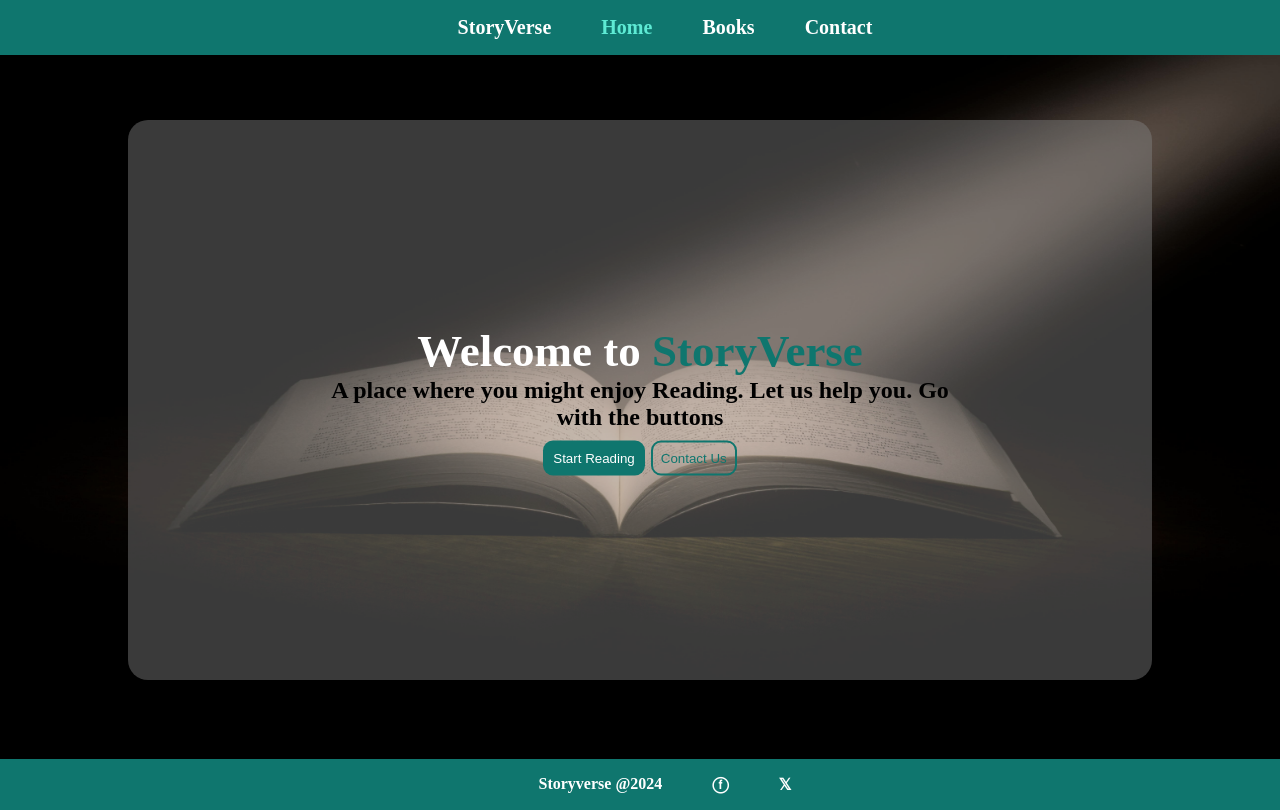
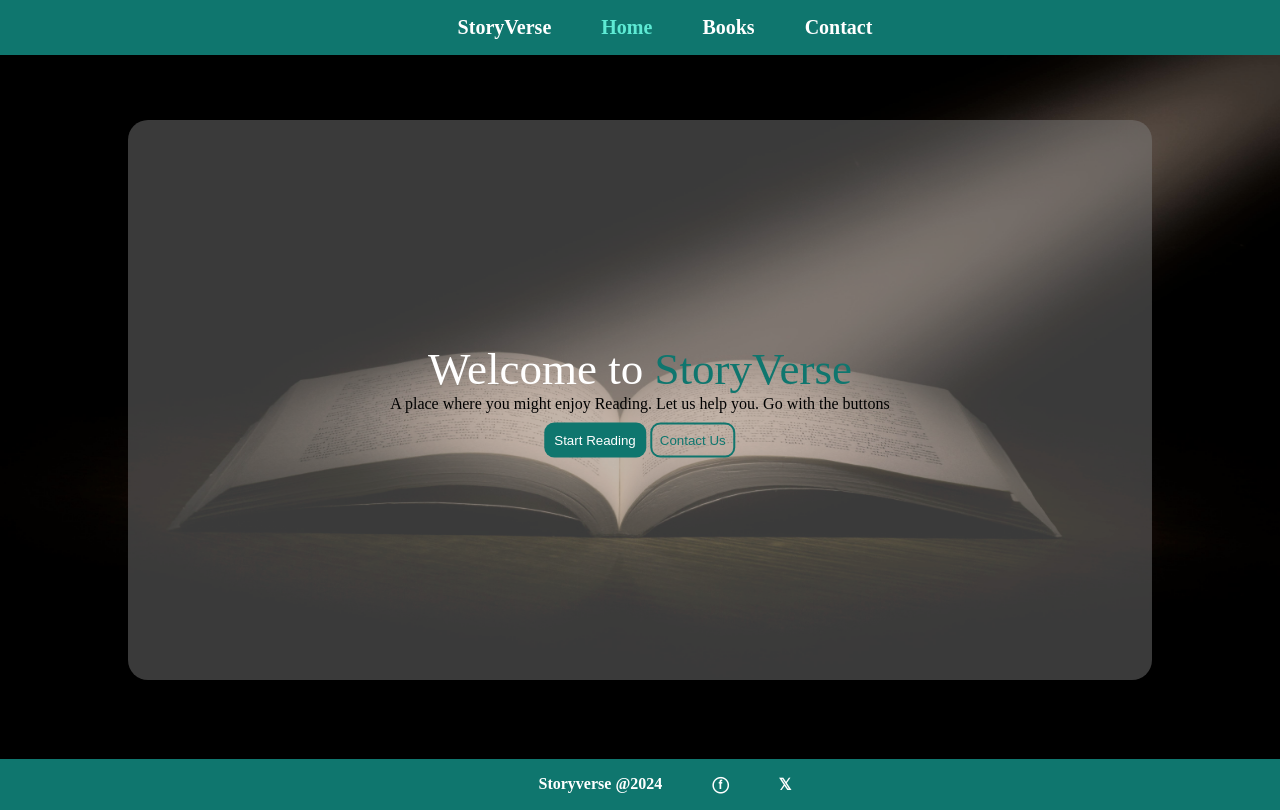
Before and after one commit to NewcoderM/BookVerse, a plain HTML site: page index.html in a window 1280 px wide. Drawn offline with Linux system fonts and the light colour scheme.

Commit message:
Update index.html

```diff
--- a/index.html
+++ b/index.html
@@ -26,7 +26,7 @@
         </div>
         <div class="absolute cover-image_text-wrapper py-10 border-rounded-l border-primary z-100"></div>
         <div class="absolute cover-image_text-container py-10 border-rounded-l border-primary z-100 text-center">
-            <h1 class="t-white t-size-45">Welcome to <span class="t-primary">StoryVerse</span><h1>
+            <p class="t-white t-size-45">Welcome to <span class="t-primary">StoryVerse</span><p>
             <p>A place where you might enjoy Reading. Let us help you. Go with the buttons</p>
             <button onclick="window.location.href='books.html'" class="btn btn-primary mt-10">Start Reading</button>
             <button onclick="window.location.href='contacts.html'" class="btn btn-outline-primary mt-10">Contact Us</button>
```
